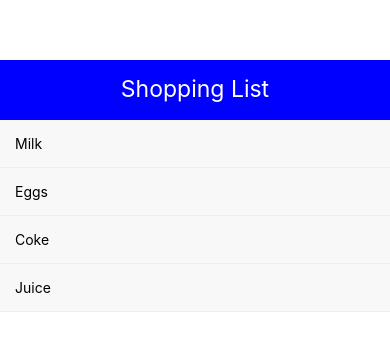
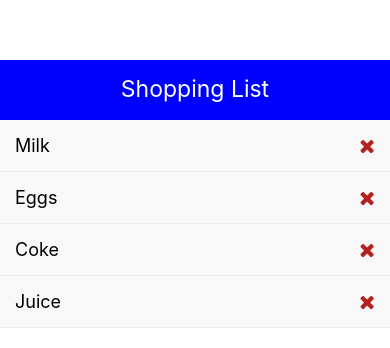
Before and after one commit to zzyyzzzzy/phone-app, a React Native app: screen / in a window 390 px wide. Shown: the top 348 px of the page. Built offline with nearby package versions, Linux system fonts and the light colour scheme.

Commit message:
add  style and icons

```diff
--- a/components/ListItem.js
+++ b/components/ListItem.js
@@ -1,10 +1,12 @@
 import React from 'react';
 import {View, Text, StyleSheet, TouchableOpacity} from 'react-native';
+import Icon from 'react-native-vector-icons/dist/FontAwesome';
 const ListItem = ({item}) => {
   return (
     <TouchableOpacity style={styles.listItem}>
       <View style={styles.listItemView}>
         <Text style={styles.listItemText}>{item.text}</Text>
+        <Icon name="remove" size={20} color="firebrick" />
       </View>
     </TouchableOpacity>
   );
@@ -17,6 +19,14 @@
     borderBottomWidth: 1,
     borderColor: '#eee',
   },
+  listItemView: {
+    flexDirection: 'row',
+    justifyContent: 'space-between',
+    alignItems: 'center',
+  },
+  listItemText: {
+    fontSize: 18,
+  },
 });
 
 export default ListItem;
```
